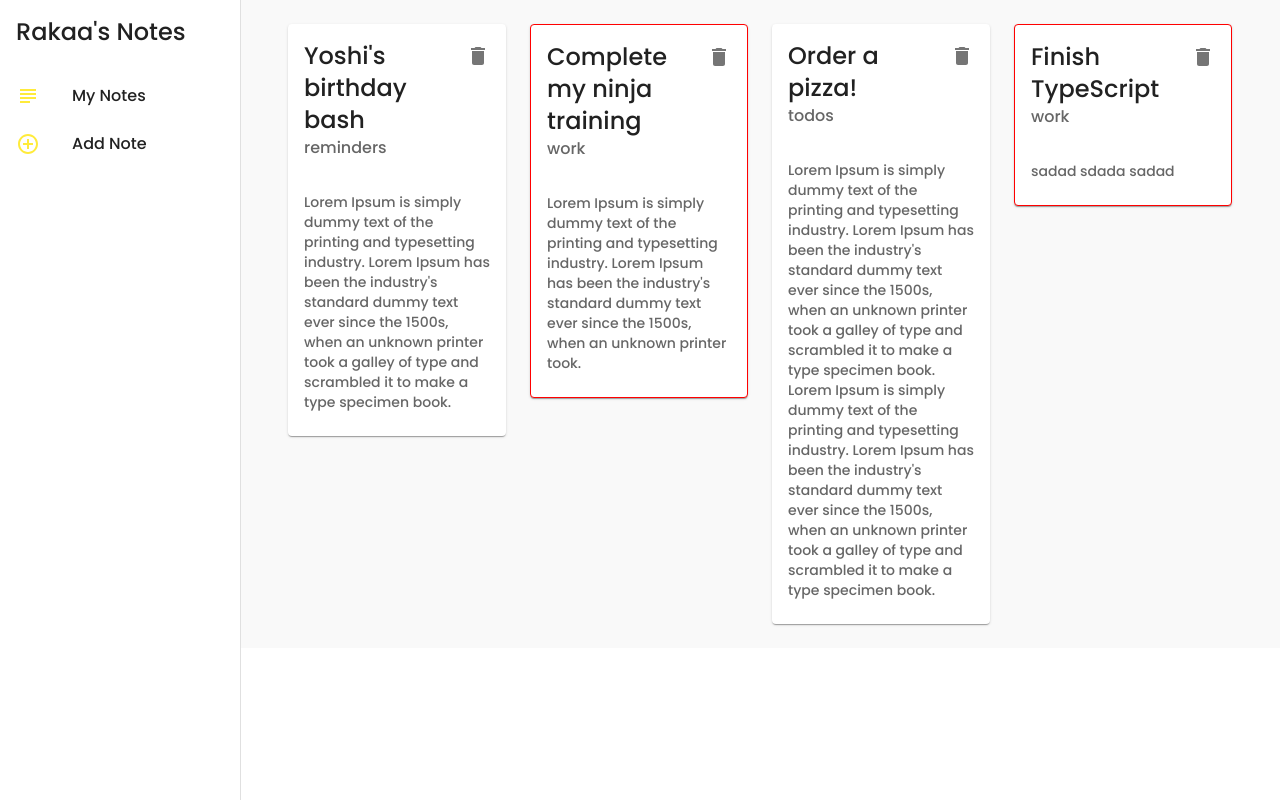
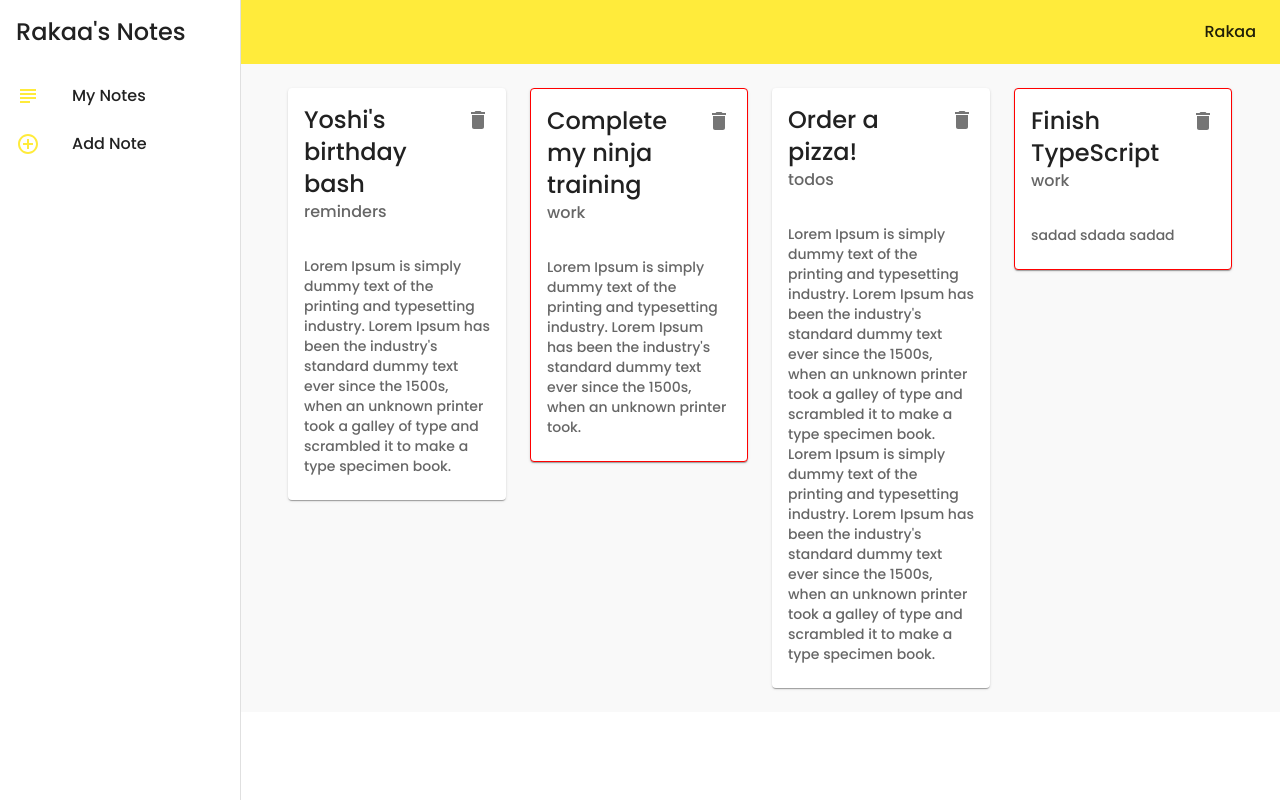
Before and after one commit to Raj-Thombare/MaterialUI, a React (Create React App) app: page /notes in a window 1280 px wide. Built offline with nearby package versions, Linux system fonts and the light colour scheme; data requests are answered from the project's data file.

Commit message:
add AppBar

```diff
--- a/src/components/Layout.jsx
+++ b/src/components/Layout.jsx
@@ -8,6 +8,8 @@ import {
   ListItemButton,
   ListItemIcon,
   ListItemText,
+  AppBar,
+  Toolbar,
 } from "@mui/material";
 
 import ThemeProvider from "@mui/material";
@@ -40,6 +42,14 @@ const useStyles = makeStyles((theme) => {
       // padding: 20,
       padding: theme.spacing(2),
     },
+    appBar: {
+      width: `calc(100% - ${drawerWidth}px)`,
+      marginLeft: drawerWidth,
+    },
+    toolbar: theme.mixins.toolbar,
+    date: {
+      flexGrow: 1,
+    },
   };
 });
 
@@ -62,8 +72,22 @@ const Layout = ({ children }) => {
     },
   ];
 
+  const today = new Date().toUTCString().slice(5, 16);
+
   return (
     <div className={classes.root}>
+      <AppBar
+        position="fixed"
+        className={classes.appBar}
+        elevation={0}
+        color="primary"
+      >
+        <Toolbar>
+          <Typography className={classes.date}>{today}</Typography>
+          <Typography>Rakaa</Typography>
+        </Toolbar>
+      </AppBar>
+
       <Drawer
         className={classes.drawer}
         variant="permanent"
@@ -89,7 +113,9 @@ const Layout = ({ children }) => {
           ))}
         </List>
       </Drawer>
+
       <div className={classes.page}>
+        <div className={classes.toolbar} />
         <div>{children}</div>
       </div>
     </div>
```
